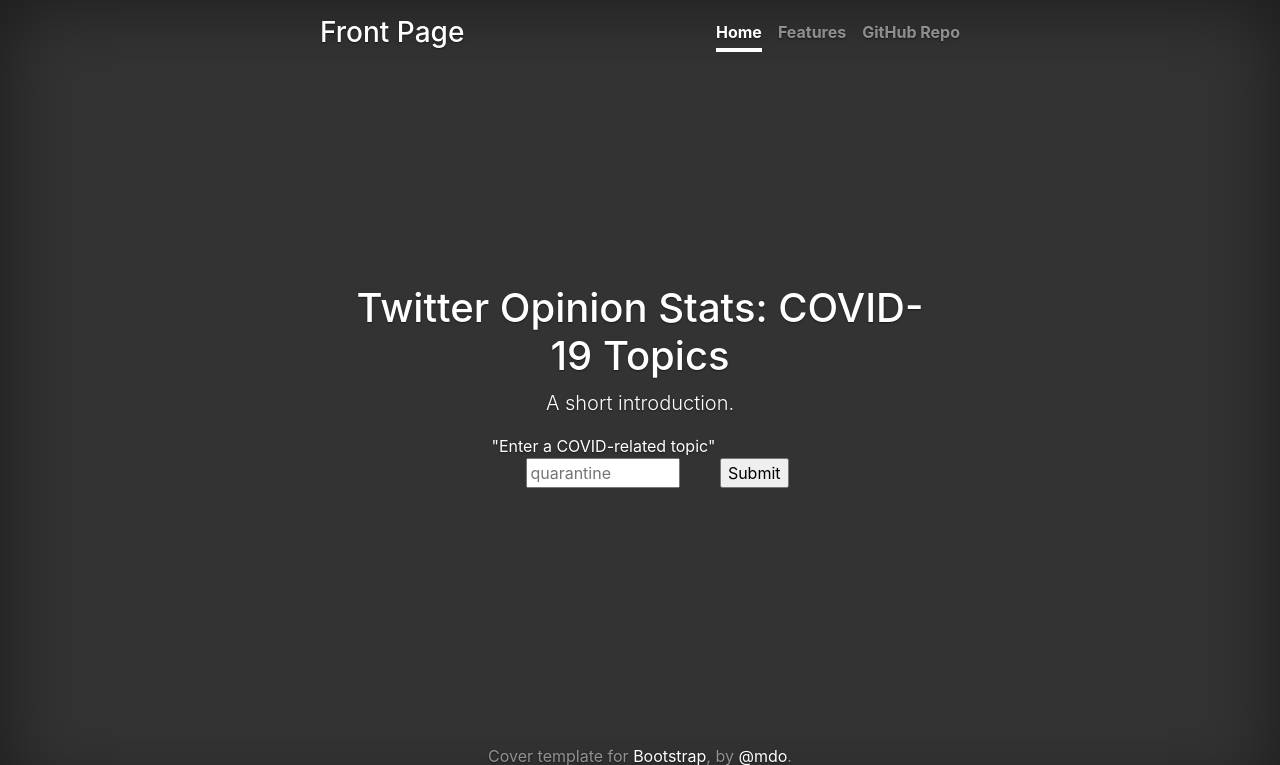
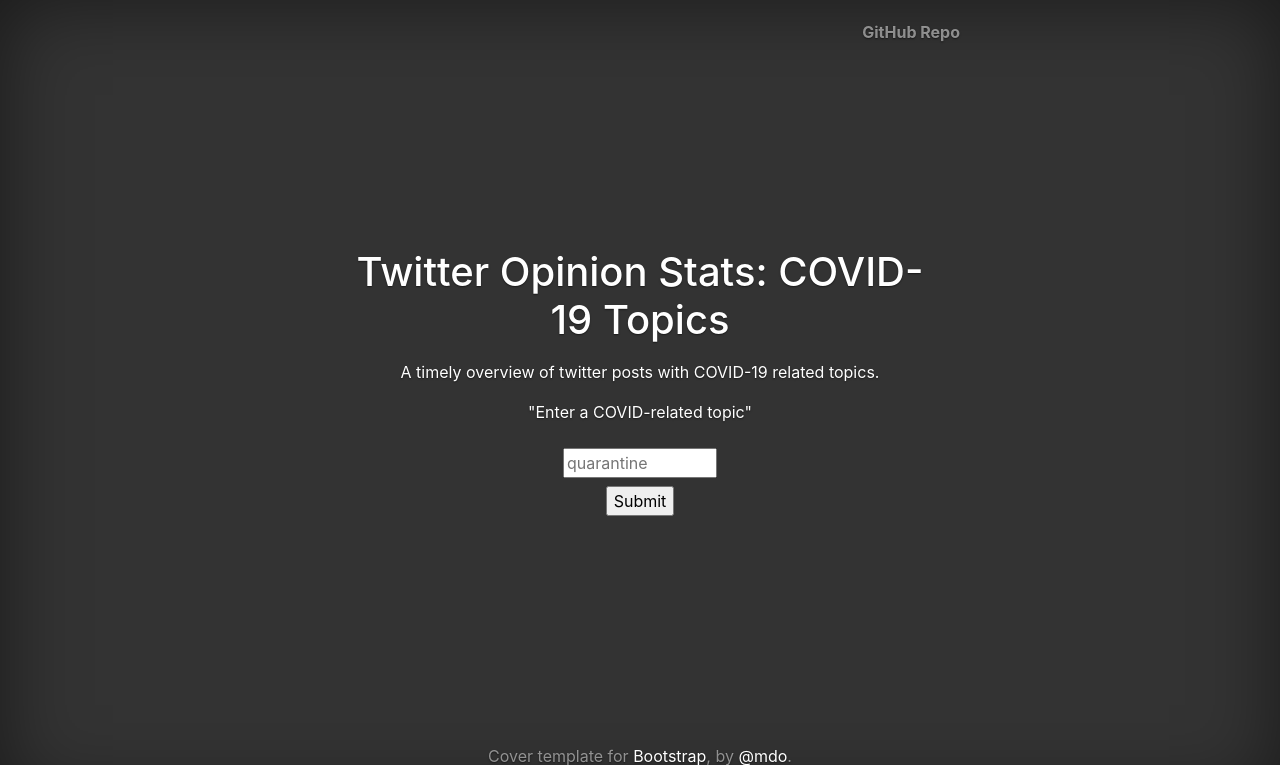
Before and after one commit to lynn-qiao/twi-opinions, a Flask app: page / in a window 1280 px wide. Shown: the top 765 px of the page. Run offline with Flask 2, Linux system fonts and the light colour scheme; some libraries are stand-ins or nearby versions.

Commit message:
requirements

```diff
--- a/templates/index.html
+++ b/templates/index.html
@@ -36,26 +36,25 @@
     <div class="cover-container d-flex w-100 h-100 p-3 mx-auto flex-column">
   <header class="masthead mb-auto">
     <div class="inner">
-      <h3 class="masthead-brand">Front Page</h3>
+      <!-- <h3 class="masthead-brand">Front Page</h3> -->
       <nav class="nav nav-masthead justify-content-center">
-        <a class="nav-link active" href="#">Home</a>
-        <a class="nav-link" href="#">Features</a>
+
         <a class="nav-link" href="https://github.com/lynn-qiao/twi-opinions">GitHub Repo</a>
       </nav>
     </div>
   </header>
 
   <main role="main" class="inner cover">
-    <h1 class="cover-heading">Twitter Opinion Stats: COVID-19 Topics</h1>
-    <p class="lead">A short introduction.</p>
+    <h1 class="cover-heading"><center>Twitter Opinion Stats: COVID-19 Topics</center></h1>
+    <p class="lead"><center>A timely overview of twitter posts with COVID-19 related topics.</center></p>
     <p class="lead">
       <form action="result" method="GET">
           <label>
-              "Enter a COVID-related topic"
+              <center>"Enter a COVID-related topic"</center>
               <br>
-              <input name='search_term' placeholder="quarantine" size=10>
+              <center><input name='search_term' placeholder="quarantine" size=10></center>
           </label>
-          <input type='submit'>
+          <center><input type='submit'></center>
 
       </form>
     </p>
@@ -63,7 +62,7 @@
 
   <footer class="mastfoot mt-auto">
     <div class="inner">
-      <p>Cover template for <a href="https://getbootstrap.com/">Bootstrap</a>, by <a href="https://twitter.com/mdo">@mdo</a>.</p>
+      <p><center>Cover template for <a href="https://getbootstrap.com/">Bootstrap</a>, by <a href="https://twitter.com/mdo">@mdo</a>.</center></p>
     </div>
   </footer>
 </div>
```
Also changed, not shown: requirements.txt (+16 -0 lines).
